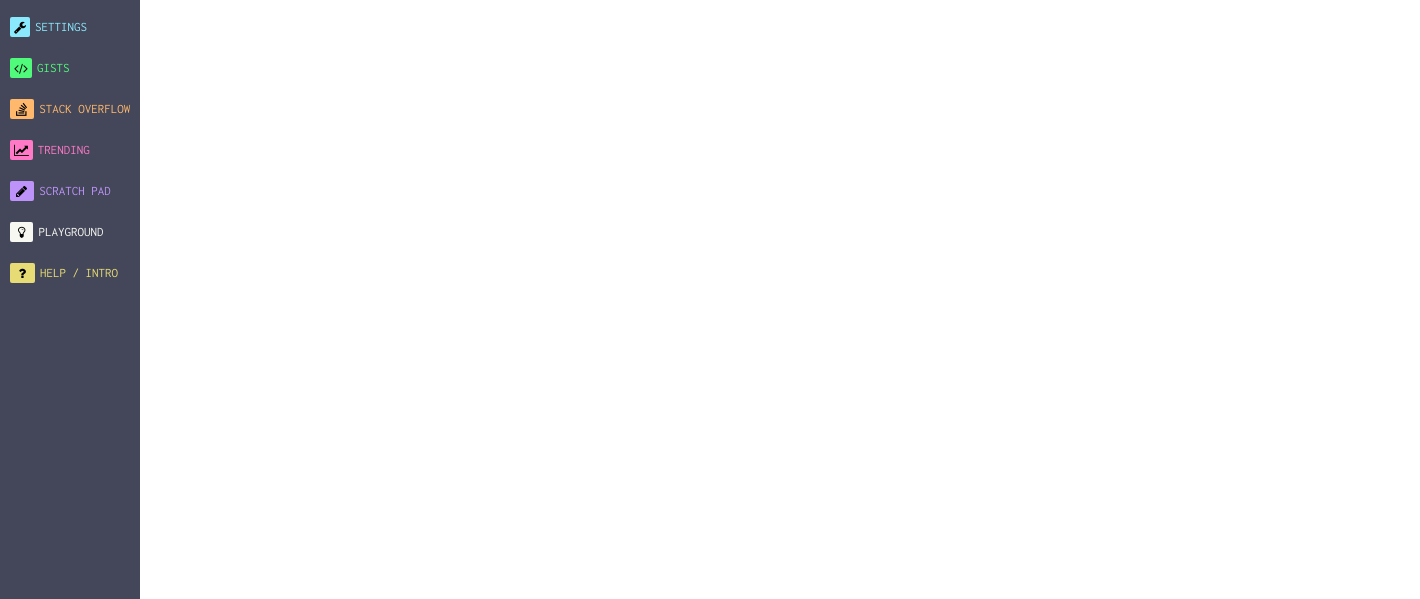
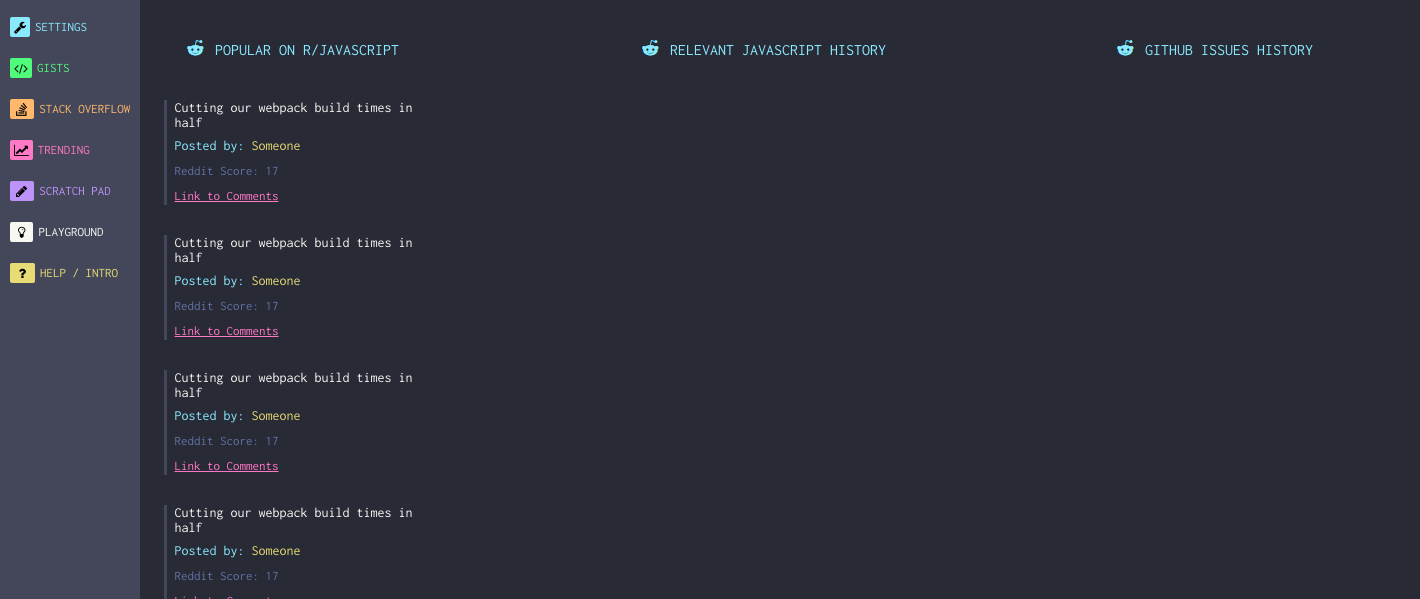
Before and after one commit to LaasriNadia/Initab-Chrome-New-Tab-Extension, a plain HTML site: page index.html in a window 1280 px wide. Shown: the top 599 px of the page, 1420 px wide, since content can reach past the window. Drawn offline with Linux system fonts and the light colour scheme.

Commit message:
making the sections

```diff
--- a/index.html
+++ b/index.html
@@ -75,6 +75,50 @@
       </li>
     </ul>
   </div>
+
+  <div class="sections">
+    <section class="firstSection">
+      <li><i>popular on r/javascript</i></li>
+
+      <div class="article">
+        <p class="title">Cutting our webpack build times in half</p>
+        <p class="posted">Posted by: <i>Someone</i></p>
+        <p class="score">Reddit Score: 17</p>
+        <a href="#">Link to Comments</a>
+      </div>
+
+      <div class="article ar2">
+        <p class="title">Cutting our webpack build times in half</p>
+        <p class="posted">Posted by: <i>Someone</i></p>
+        <p class="score">Reddit Score: 17</p>
+        <a href="#">Link to Comments</a>
+      </div>
+
+      <div class="article ar3">
+        <p class="title">Cutting our webpack build times in half</p>
+        <p class="posted">Posted by: <i>Someone</i></p>
+        <p class="score">Reddit Score: 17</p>
+        <a href="#">Link to Comments</a>
+      </div>
+
+      <div class="article ar4">
+        <p class="title">Cutting our webpack build times in half</p>
+        <p class="posted">Posted by: <i>Someone</i></p>
+        <p class="score">Reddit Score: 17</p>
+        <a href="#">Link to Comments</a>
+      </div>
+
+    </section>
+
+    <section class="secondSection">
+      <li><i>relevant javascript history</i></li>
+
+    </section>
+
+    <section class="thirdSection">
+      <li><i>github issues history</i></li>
+    </section>
+  </div>
 </body>
 
 </html>
--- a/style.css
+++ b/style.css
@@ -3,22 +3,37 @@
 * {
   padding: 0;
   margin: 0;
-
 }
 
+:root {
+  --main-blue-color: #8be9fd;
+  --main-green-color: #50fa7b;
+  --main-orange-color: #ffb86c;
+  --main-pink-color: #ff79c6;
+  --main-purple-color: #bd93f9;
+  --main-white-color: #f8f8f2;
+  --main-yellow-color: #e6db74;
+  --main-font-family: 'Inconsolata', monospace;
+  --main-opacPurple-color: #6272a4;
+}
 body {
   overflow: hidden;
   font-size: 13px;
   box-sizing: border-box;
   height: 100vh;
   width: 100vw;
+  color: white;
 }
-
+a {
+  text-decoration: none;
+}
 svg {
   height: 22px;
-    padding-top: 4px
+  padding-top: 4px;
 }
-
+li {
+  list-style: none;
+}
 .menu {
   width: 140px;
   height: 100vh;
@@ -46,7 +61,6 @@ i {
 }
 
 .item1 i {
-
   color: #8be9fd;
 }
 
@@ -56,12 +70,12 @@ i {
   padding: 3px;
   border-radius: 2px;
   padding: 3.5px 4px;
+  color: black;
 }
 
 .fa {
   /* background-color: antiquewhite; */
   margin: 14px 0;
-
 }
 
 .menu .menu-wrap li {
@@ -69,55 +83,55 @@ i {
 }
 
 .menu .item1:before {
-    background-color: #8be9fd;
+  background-color: var(--main-blue-color);
 }
 
 .menu .item2:before {
-    background-color: #50fa7b;
+  background-color: var(--main-green-color);
 }
 
 .menu .item2 i {
-    color: #50fa7b;
+  color: var(--main-green-color);
 }
 
 .menu .item3:before {
-    background-color: #ffb86c;
+  background-color: var(--main-orange-color);
 }
 
 .menu .item3 i {
-    color: #ffb86c;
+  color: var(--main-orange-color);
 }
 
 .menu .item4:before {
-    background-color: #ff79c6;
+  background-color: var(--main-pink-color);
 }
 
 .menu .item4 i {
-    color: #ff79c6;
+  color: var(--main-pink-color);
 }
 
 .menu .item5:before {
-    background-color: #bd93f9;
+  background-color: var(--main-purple-color);
 }
 
 .menu .item5 i {
-    color: #bd93f9;
+  color: var(--main-purple-color);
 }
 
 .menu .item6:before {
-    background-color: #f8f8f2;
+  background-color: var(--main-white-color);
 }
 
 .menu .item6 i {
-    color: #f8f8f2;
+  color: var(--main-white-color);
 }
 
 .menu .item7:before {
-    background-color: #e6db74;
+  background-color: var(--main-yellow-color);
 }
 
 .menu .item7 i {
-    color: #e6db74;
+  color: var(--main-yellow-color);
 }
 
 .menu .logo.item8 {
@@ -125,7 +139,7 @@ i {
   height: 40px;
   margin-left: 12px;
 
-    background: url(img/grayLogo.png)no-repeat;
+  background: url(img/grayLogo.png) no-repeat;
   background-position: center;
 
   transition: all 0.2s cubic-bezier(0.42, 0, 0.09, 2.2);
@@ -155,33 +169,164 @@ i {
   background: url(img/redLogo.png);
   width: 25px;
   height: 26px;
-
 }
 
 .menu .item3:before {
-
   /*  padding-right: 9px; */
   padding-left: 6px;
   padding-right: 7px;
 }
 
 .menu .item5:before {
-
   /* padding-right: 8px; */
   padding-left: 6px;
   padding-right: 7px;
 }
 
 .menu .item7:before {
-
   /* padding-right: 13px; */
   padding-left: 8.5px;
   padding-right: 9px;
 }
 
 .menu .item6:before {
-
   /* padding-right: 12px; */
   padding-left: 8px;
   padding-right: 8px;
 }
+
+.sections {
+  position: absolute;
+  left: 140px;
+  top: 0;
+  background-color: #282a36;
+  height: 100vh;
+  width: 100vw;
+  font-family: var(--main-font-family);
+}
+.sections .firstSection {
+  position: relative;
+  width: 300px;
+  height: inherit;
+  display: flex;
+  flex-direction: column;
+  /* justify-content: center; */
+  align-items: center;
+}
+.sections li {
+  background: url(img/redditFace.png) no-repeat;
+  width: 21px;
+  height: 24px;
+  position: absolute;
+  top: 35px;
+  /* left: 45px; */
+}
+.firstSection .article {
+  border-left: 3px solid #44475a;
+  top: 100px;
+  position: relative;
+  cursor: pointer;
+  transition: all 0.3s ease-in-out;
+  width: 250px;
+}
+.firstSection .article.ar2 {
+  top: 130px;
+}
+.firstSection .article.ar3 {
+  top: 160px;
+}
+.firstSection .article.ar4 {
+  top: 190px;
+}
+.sections li i {
+  position: absolute;
+  width: max-content;
+  left: 30px;
+  top: 6px;
+  font-size: 16px;
+  color: var(--main-blue-color);
+  text-transform: uppercase;
+}
+.firstSection p.title {
+  color: var(--main-white-color);
+  font-size: 14px;
+  padding-bottom: 5px;
+  padding-left: 8px;
+  /*  line-height: 1.5; */
+}
+.firstSection p.posted {
+  color: var(--main-blue-color);
+  font-size: 14px;
+  padding-bottom: 5px;
+  padding-left: 8px;
+  line-height: 1.5;
+}
+.firstSection p.posted i {
+  color: var(--main-yellow-color);
+}
+.firstSection p.score {
+  color: var(--main-opacPurple-color);
+  padding-bottom: 5px;
+  padding-left: 8px;
+  line-height: 1.5;
+}
+.firstSection a {
+  text-decoration: underline;
+  color: var(--main-pink-color);
+  padding-left: 8px;
+  line-height: 1.5;
+}
+
+.firstSection .article:hover {
+  border-left-color: var(--main-green-color);
+}
+
+/*section 2*/
+.sections .secondSection {
+  width: 630px;
+  position: absolute;
+  height: inherit;
+  top: 0;
+  left: 300px;
+  display: flex;
+  flex-direction: column;
+  align-items: center;
+}
+.secondSection h3 {
+  font-weight: 100;
+  text-transform: uppercase;
+  color: var(--main-blue-color);
+}
+.secondSection li {
+  background: url(img/redditFace.png) no-repeat;
+}
+
+.sections .secondSection li i {
+  left: 30px;
+}
+.sections .secondSection li {
+  left: 200px;
+}
+.sections .firstSection li i {
+  left: 30px;
+}
+.sections .firstSection li {
+  left: 45px;
+}
+
+.sections .thirdSection {
+  width: 285px;
+  position: absolute;
+  height: inherit;
+  top: 0;
+  left: 930px;
+  display: flex;
+  flex-direction: column;
+  align-items: center;
+}
+.sections .thirdSection li i {
+  left: 30px;
+}
+.sections .thirdSection li {
+  left: 45px;
+}
```
Also changed, not shown: img/redditFace.png (added). Lines whose indentation alone changed are shown as unchanged.
